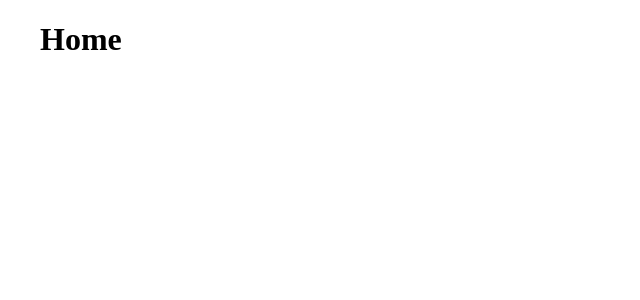
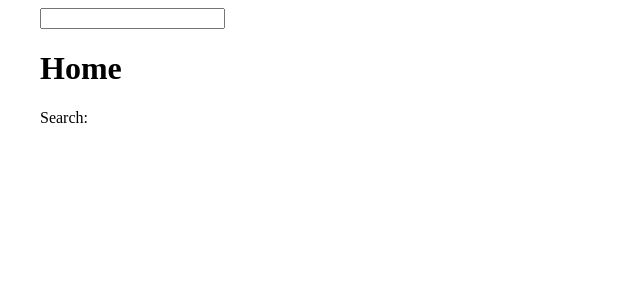
Before and after one commit to Kacperell/github-search, a React (Create React App) app: page / in a window 1280 px wide. Shown: the top 300 px of the page, without its empty margins (0-640 px from the left). Built offline with nearby package versions, Linux system fonts and the light colour scheme.

Commit message:
Add header with search input, add searchContext

```diff
--- a/src/App.tsx
+++ b/src/App.tsx
@@ -1,10 +1,12 @@
-import React from 'react'
+import React, { useState } from 'react'
 import {
   BrowserRouter,
   Routes,
   Route
 } from "react-router-dom";
 import GlobalStyle from './styles/Global';
+import Header from './components/Header';
+import { SearchContext } from './contexts/SearchContext';
 
 //In this small application route-based code splitting it is not necessary.
 //With more views, we would use code splitting with lazy and suspense to load pages dynamically.
@@ -13,10 +15,12 @@ import Home from './views/Home';
 import User from './views/User';
 
 const App: React.FC = () => {
+  const [searchText, setSearchText] = useState<string | null>(null);
   return (
-    <>
+    <SearchContext.Provider value={{ searchText, setSearchText }}>
+      <GlobalStyle />
       <BrowserRouter>
-        <GlobalStyle />
+        <Header />
         <main className='container'>
           <Routes>
             <Route path="/user/:id" element={<User />} />
@@ -31,8 +35,9 @@ const App: React.FC = () => {
             />
           </Routes>
         </main>
+
       </BrowserRouter>
-    </>
+    </SearchContext.Provider>
   );
 }
 
--- /dev/null
+++ b/src/components/Header.tsx
@@ -0,0 +1,28 @@
+import React from 'react';
+import { useNavigate, useLocation } from "react-router-dom";
+import { useSearchContext } from '../contexts/SearchContext';
+
+
+const Header: React.FC = () => {
+    const navigate = useNavigate();
+    const location = useLocation();
+    const { searchText, setSearchText } = useSearchContext();
+    const changeSearchText = (text: string) => {
+        setSearchText(text);
+        if (location.pathname !== '/') {
+            navigate('/');
+        }
+    }
+    return (
+        <header>
+            <div className='container'>
+                <input type="text" value={
+                    searchText ? searchText : ''
+                }
+                    onChange={(e) => changeSearchText(e.target.value)}
+                />
+            </div>
+        </header>
+    );
+}
+export default Header;
--- /dev/null
+++ b/src/contexts/SearchContext.tsx
@@ -0,0 +1,10 @@
+import { createContext, useContext } from "react"
+export type SearchText = {
+    searchText: string | null,
+    setSearchText: (c: string | null) => void
+}
+export const SearchContext = createContext<SearchText>({
+    searchText: null,
+    setSearchText: () => { },
+})
+export const useSearchContext = () => useContext(SearchContext)
--- a/src/views/Home/index.tsx
+++ b/src/views/Home/index.tsx
@@ -1,8 +1,11 @@
 import React from "react";
+import { useSearchContext } from '../../contexts/SearchContext';
 const Home: React.FC = () => {
+    const { searchText } = useSearchContext();
     return (
         <>
             <h1>Home</h1>
+            <p>Search: {searchText}</p>
         </>
     )
 }
```
